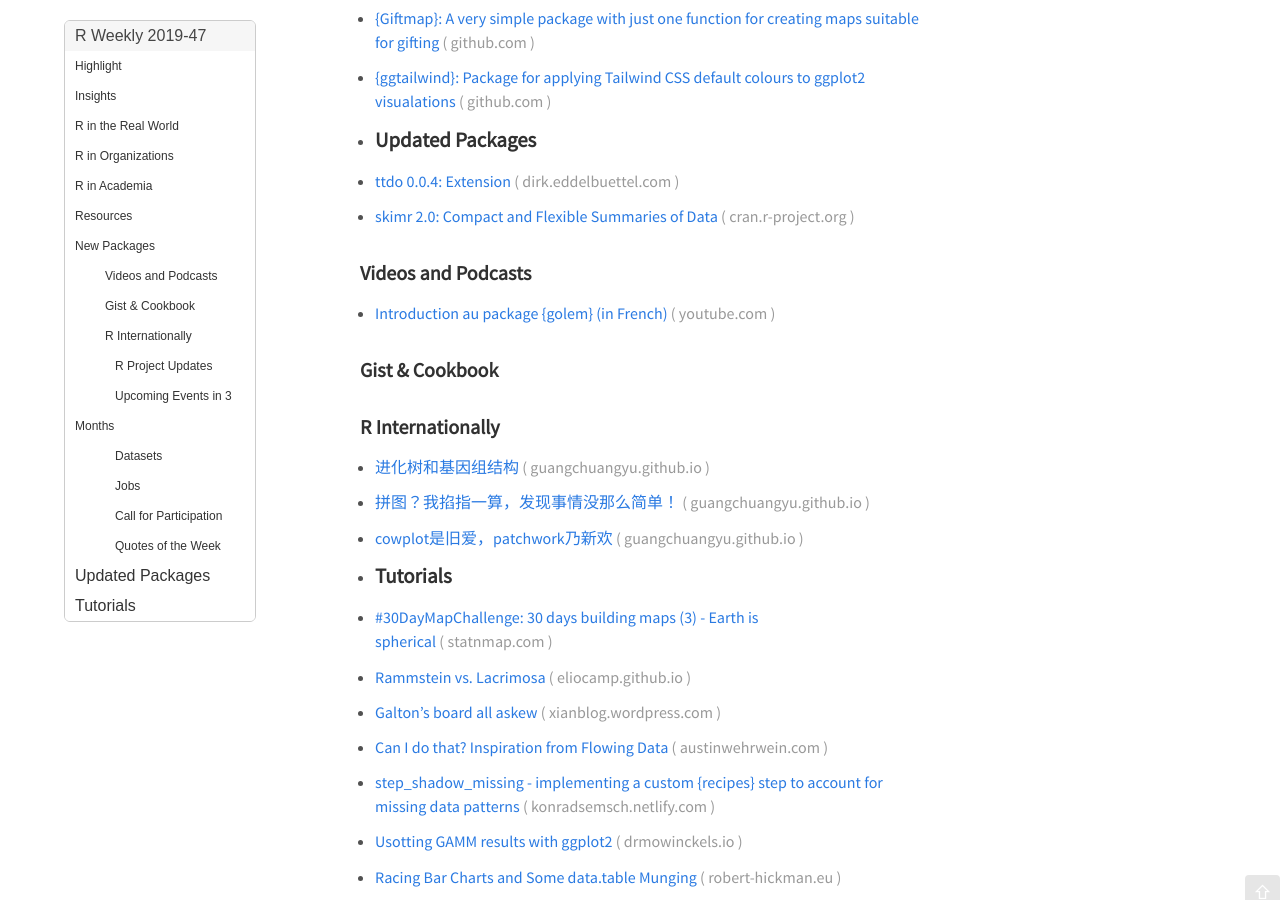
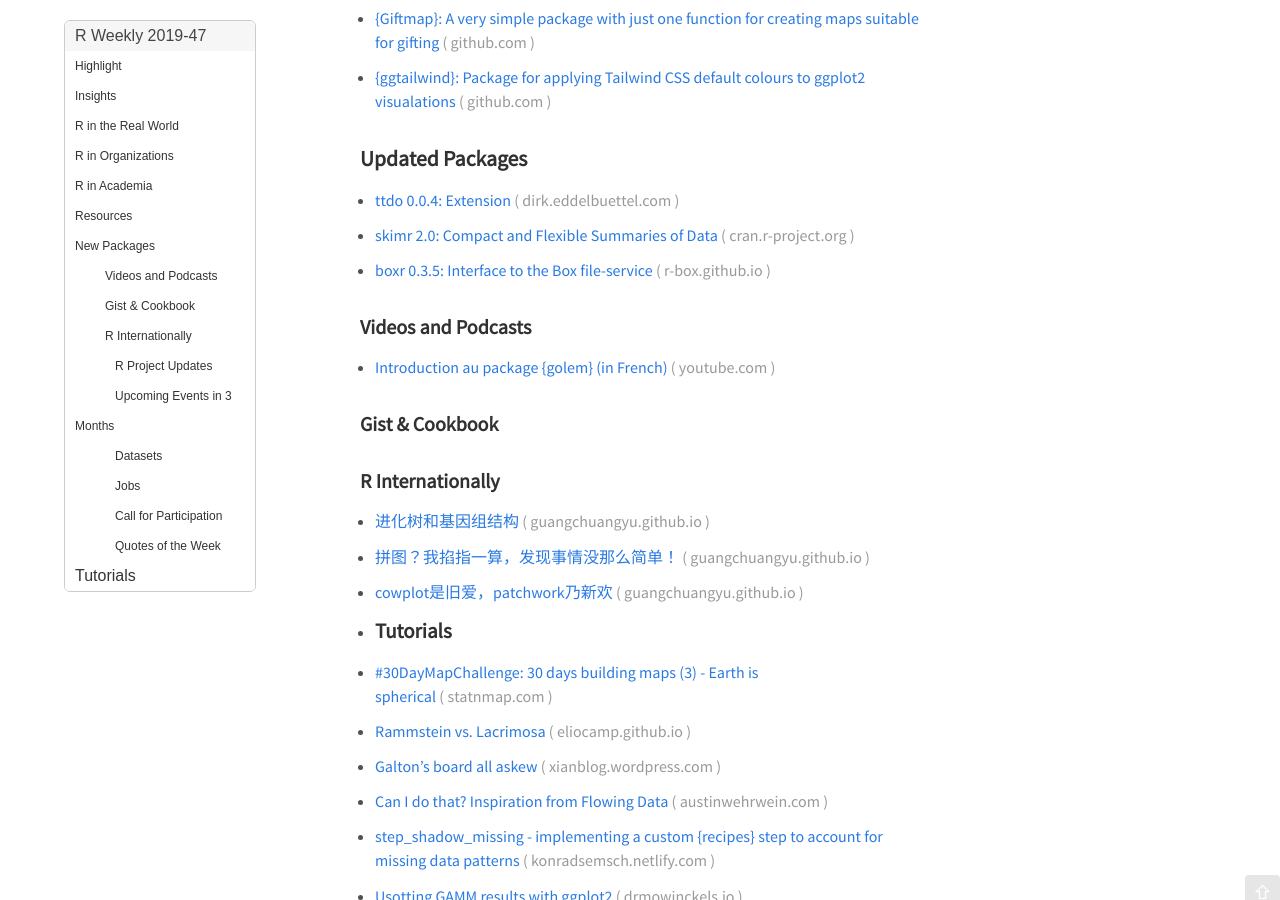
Before and after one commit to rweekly/rweekly.org, a Jekyll site: the page built from draft.md, in a window 1280 px wide and 900 px high, scrolled down 1333 px. Built offline with Jekyll 4.4.1, drawn with Linux system fonts in a browser that asks for light colours; emoji names are drawn with the system emoji font; comment, search, counter and statistics services are not loaded.

Commit message:
Add {boxr} to updated packages
Also fixed (I hope) some formatting

```diff
--- a/draft.md
+++ b/draft.md
@@ -69,11 +69,13 @@
 
 + [{ggtailwind}: Package for applying Tailwind CSS default colours to ggplot2 visualations](https://github.com/willcanniford/ggtailwind)
 
-+ # Updated Packages
+## Updated Packages
 
 + [ttdo 0.0.4: Extension](http://dirk.eddelbuettel.com/blog/2019/11/18#ttdo_0.0.4)
 
 + [skimr 2.0: Compact and Flexible Summaries of Data](https://cran.r-project.org/web/packages/skimr/index.html)
+
++ [boxr 0.3.5: Interface to the Box file-service](https://r-box.github.io/boxr)
 
 ###  Videos and Podcasts
 
```
